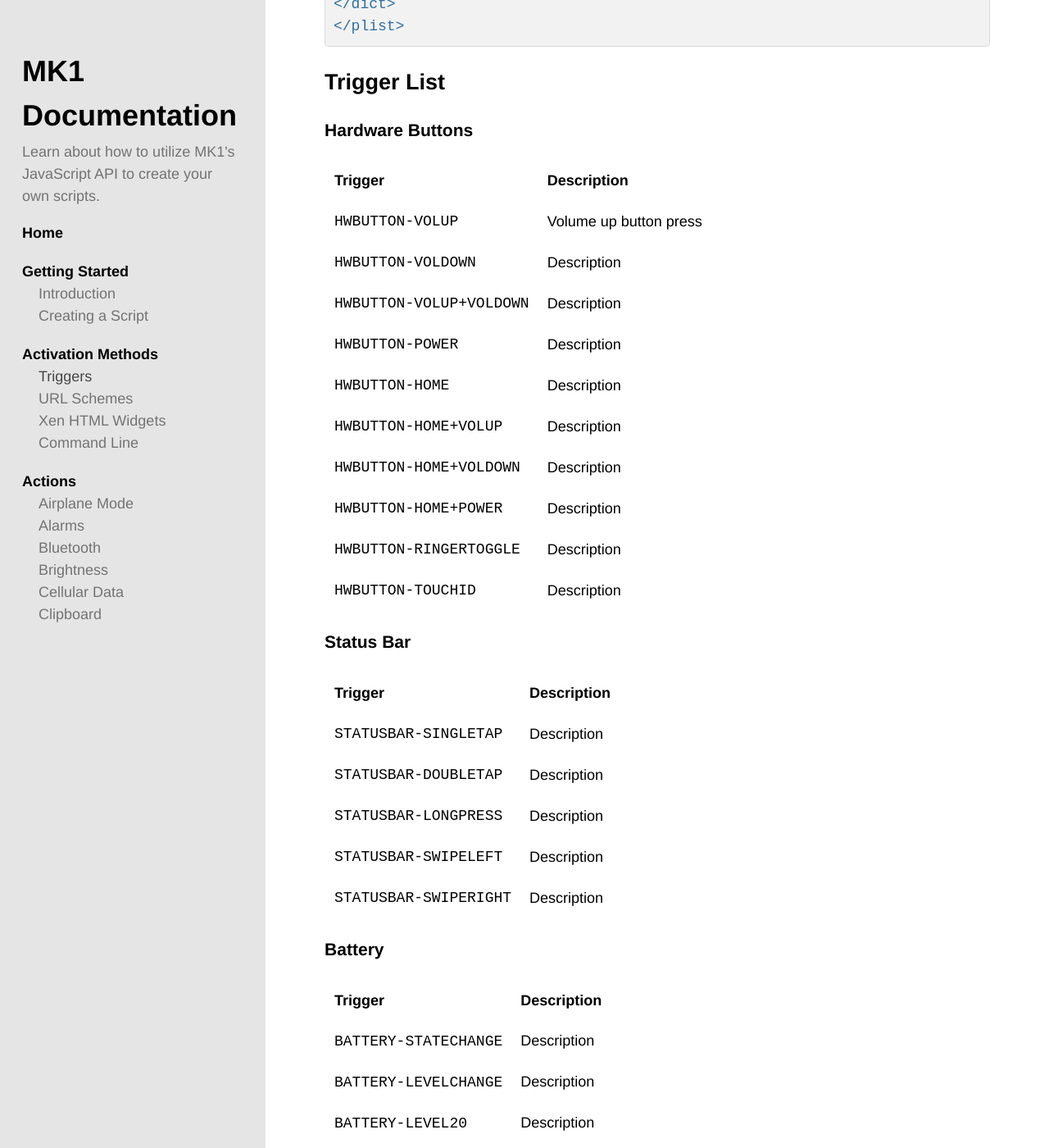
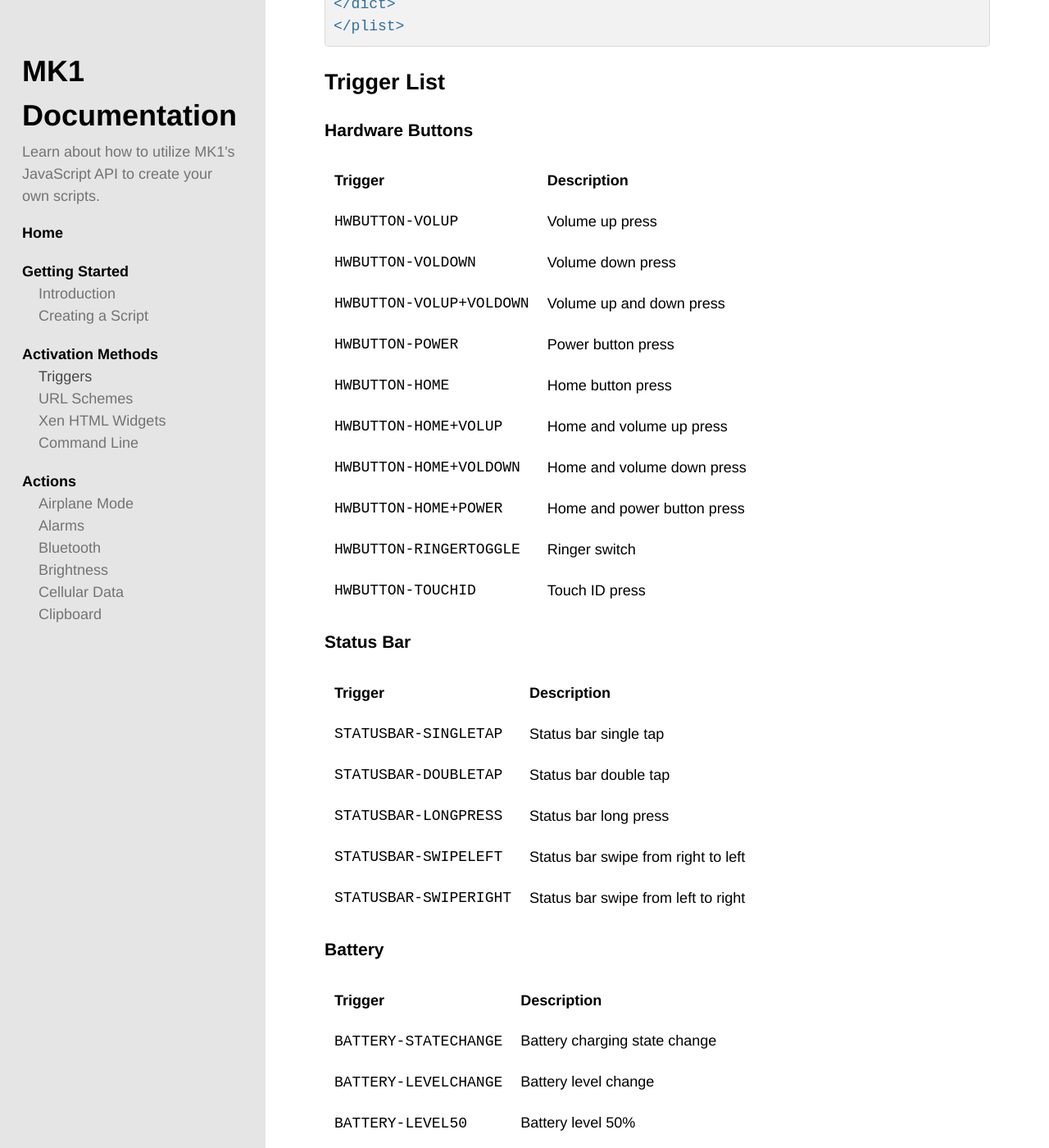
Before and after one commit to Skittyblock/MK1-Documentation, a Jekyll site: the page built from _docs/1 Activation Methods/1 Triggers.md, in a window 1280 px wide and 1400 px high, scrolled down 801 px. Shown: the whole window at 82% size. Built offline with Jekyll 4.4.1, drawn with Linux system fonts in a browser that asks for light colours; some of the changed text lies outside the part shown.

Commit message:
Trigger descriptions

```diff
--- a/_docs/1 Activation Methods/1 Triggers.md
+++ b/_docs/1 Activation Methods/1 Triggers.md
@@ -34,89 +34,97 @@ To set a trigger manually, you'll need to edit the plist located at `/Library/MK
 
 | Trigger | Description |
 |:--|:--|
-| `HWBUTTON-VOLUP` | Volume up button press |
-| `HWBUTTON-VOLDOWN` | Description |
-| `HWBUTTON-VOLUP+VOLDOWN` | Description |
-| `HWBUTTON-POWER` | Description |
-| `HWBUTTON-HOME` | Description |
-| `HWBUTTON-HOME+VOLUP` | Description |
-| `HWBUTTON-HOME+VOLDOWN` | Description |
-| `HWBUTTON-HOME+POWER` | Description |
-| `HWBUTTON-RINGERTOGGLE` | Description |
-| `HWBUTTON-TOUCHID` | Description |
+| `HWBUTTON-VOLUP`         | Volume up press |
+| `HWBUTTON-VOLDOWN`       | Volume down press |
+| `HWBUTTON-VOLUP+VOLDOWN` | Volume up and down press |
+| `HWBUTTON-POWER`         | Power button press |
+| `HWBUTTON-HOME`          | Home button press |
+| `HWBUTTON-HOME+VOLUP`    | Home and volume up press |
+| `HWBUTTON-HOME+VOLDOWN`  | Home and volume down press |
+| `HWBUTTON-HOME+POWER`    | Home and power button press |
+| `HWBUTTON-RINGERTOGGLE`  | Ringer switch |
+| `HWBUTTON-TOUCHID`       | Touch ID press |
 
 ### Status Bar
 
 | Trigger | Description |
 |:--|:--|
-| `STATUSBAR-SINGLETAP` | Description |
-| `STATUSBAR-DOUBLETAP` | Description |
-| `STATUSBAR-LONGPRESS` | Description |
-| `STATUSBAR-SWIPELEFT` | Description |
-| `STATUSBAR-SWIPERIGHT` | Description |
+| `STATUSBAR-SINGLETAP`  | Status bar single tap |
+| `STATUSBAR-DOUBLETAP`  | Status bar double tap |
+| `STATUSBAR-LONGPRESS`  | Status bar long press |
+| `STATUSBAR-SWIPELEFT`  | Status bar swipe from right to left |
+| `STATUSBAR-SWIPERIGHT` | Status bar swipe from left to right |
 
 ### Battery
 
 | Trigger | Description |
 |:--|:--|
-| `BATTERY-STATECHANGE` | Description |
-| `BATTERY-LEVELCHANGE` | Description |
-| `BATTERY-LEVEL20` | Description |
-| `BATTERY-LEVEL50` | Description |
+| `BATTERY-STATECHANGE` | Battery charging state change |
+| `BATTERY-LEVELCHANGE` | Battery level change |
+| `BATTERY-LEVEL50`     | Battery level 50% |
+| `BATTERY-LEVEL20`     | Battery level 20% |
 
 ### Wi-Fi
 
 | Trigger | Description |
 |:--|:--|
-| `WIFI-ENABLED` | Description |
-| `WIFI-DISABLED` | Description |
-| `WIFI-NETWORKCHANGE` | Description |
+| `WIFI-ENABLED`       | Wi-Fi enabled |
+| `WIFI-DISABLED`      | Wi-Fi disabled |
+| `WIFI-NETWORKCHANGE` | Wi-Fi network change |
 
 ### Bluetooth
 
 | Trigger | Description |
 |:--|:--|
-| `BLUETOOTH-CONNECTEDCHANGE` | Description |
+| `BLUETOOTH-CONNECTEDCHANGE` | Bluetooth device connection change |
 
 ### VPN
 
 | Trigger | Description |
 |:--|:--|
-| `VPN-CONNECTED` | Description |
-| `VPN-CONNECTED` | Description |
+| `VPN-CONNECTED`    | VPN enabled |
+| `VPN-DISCONNECTED` | VPN disabled |
 
 ### Device
 
 | Trigger | Description |
 |:--|:--|
-| `APPLICATION-LAUNCH` | Description |
-| `DEVICE-DARKMODETOGGLE` | Description |
-| `DEVICE-SHAKE` | Description |
-| `DEVICE-LOCK` | Description |
-| `DEVICE-UNLOCK` | Description |
+| `APPLICATION-LAUNCH`    | An application is launched |
+| `DEVICE-DARKMODETOGGLE` | Dark mode enabled/disabled |
+| `DEVICE-SHAKE`          | Device is shaken |
+| `DEVICE-LOCK`           | Device is locked |
+| `DEVICE-UNLOCK`         | Device is unlocked |
 
 ### Media
 
 | Trigger | Description |
 |:--|:--|
-| `MEDIA-NOWPLAYINGCHANGE` | Description |
-| `VOLUME-MEDIACHANGE` | Description |
-| `VOLUME-RINGERCHANGE` | Description |
+| `MEDIA-NOWPLAYINGCHANGE` | Music begins playing |
+| `VOLUME-MEDIACHANGE`     | Volume changes |
+| `VOLUME-RINGERCHANGE`    | Ringer switch state changes |
 
 ### Notifications
 
 | Trigger | Description |
 |:--|:--|
-| `NOTIFICATION-RECEIVE` | Description |
+| `NOTIFICATION-RECEIVE` | A notification is recieved |
 
 #### Note
 This trigger also defines JavaScript variables you can use in your script.
+
+| Variable | Description |
+|:--|:--|
+| `NOTIFICATION_HEADER` | Notification header |
+| `NOTIFICATION_TITLE` | Notification title |
+| `NOTIFICATION_MESSAGE` | Notification message |
+| `NOTIFICATION_SUBTITLE` | Notification subtitle |
+| `NOTIFICATION_TOPIC` | Notification topic |
 
 ### Control Center
 
 | Trigger | Description |
 |:--|:--|
-| `CONTROLCENTER-MODULE` | Description |
+| `CONTROLCENTER-MODULE` | The control center toggle is pressed |
 
 #### Note
 This trigger can only be used if the MK1 Control Center toggle package is installed.
```
